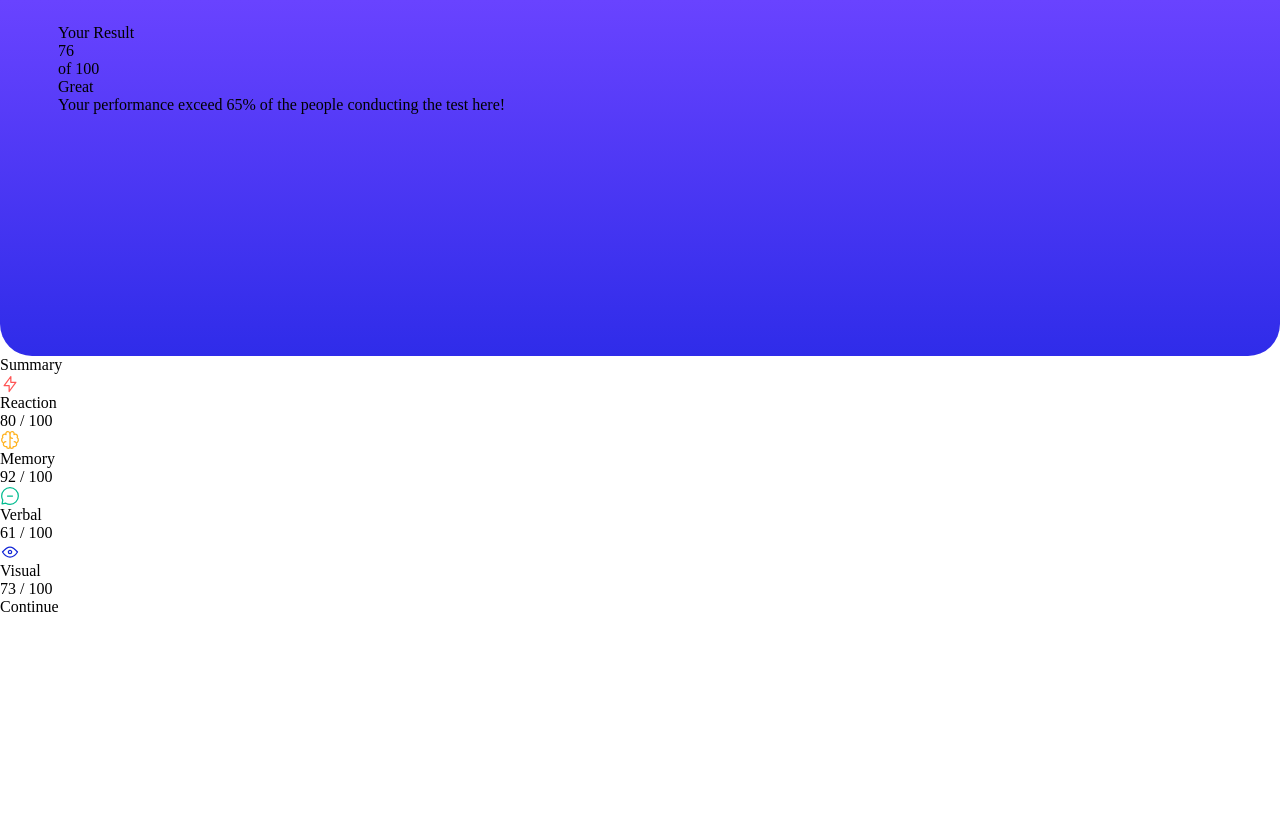
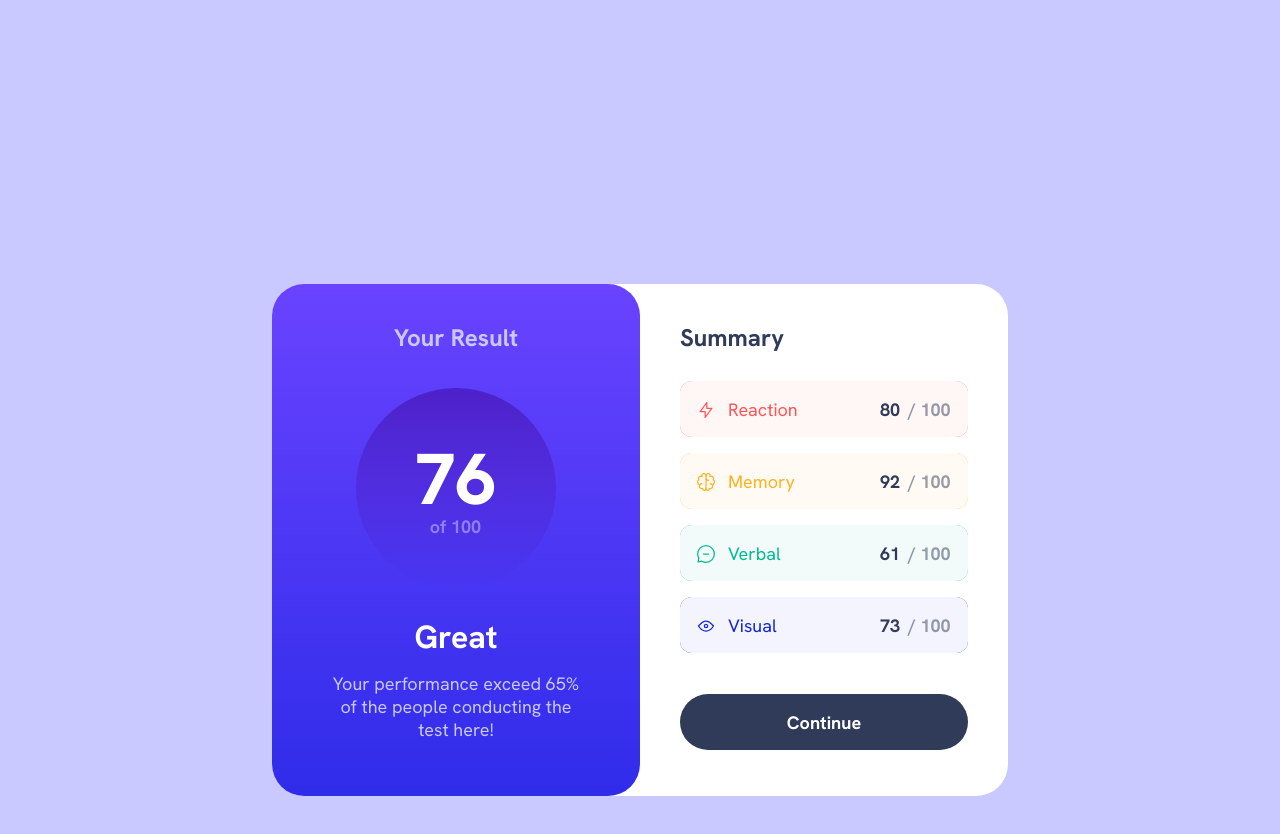
Before and after one commit to Gen2micky1/Project-3, a plain HTML site: page index.html in a window 1280 px wide. Before the commit the page ends 800 px from the top, so only its background shows below. Drawn offline with Linux system fonts and the light colour scheme.

Commit message:
update of the CSS file.

```diff
--- a/index.html
+++ b/index.html
@@ -11,88 +11,96 @@
     <link rel="stylesheet" href="main.css">
 </head>
 <body>
-    <article class="card__container">
-        <section class="card__container-results">
+    <article class="card-container">
+        <section class="card-container__results">
             <h2 class="result__h2">Your Result</h2>
 
-            <div class="result__circle">
-                <div class="result__numerator">76</div>
-                <div class="result__denominator">of 100</div>
+            <div class="card-container__circle">
+                <div class="result__numerator center">76</div>
+                <div class="result__denominator center">of 100</div>
             </div>
 
-            <section class="result__content">
+            <section class="card-container__content">
                 <h1 class="content__title">Great</h1>
-                <p class="content__subtitle">Your performance exceed 65% of the people conducting the test here!</p>
+                <p class="content__subtitle center">Your performance exceed 65% of the people conducting the test here!</p>
             </section>
         </section>
 
-        <section class="card__container-summary">
+        <section class="card-summary__details">
 
-            <h2 class="summary-h2">Summary</h2>
+            <h2 class="card-summary__details-title">Summary</h2>
 
-            <section class="summary__result-container">
-                <div class="summary__reaction">
-                    <div class="summary__reaction-overlay"></div>
+            <section class="card-summary__segments">
+                <div class="segments segments-reaction">
+                    <div class="segments-overlay"></div>
 
-                        <div class="reaction">
+                    <div class="segments-icon-label">
                         <figure>
                             <img src="./images/icon-reaction.svg" alt="reaction icon" width="20" height="20" loading="lazy">
                             <figcaption class="offscreen">Reaction Icon</figcaption>
                         </figure>
-                            <p class="reaction__red">Reaction</p>
+
+                        <p class="segments-label red">Reaction</p>
                     </div>
-                        <div class="reaction__value">
-                            <span class="reaction__numerator">80</span>
-                            <span class="reaction__denominator">/ 100</span>
+
+                    <div class="segments-value">
+                        <span class="numerator">80</span>
+                        <span class="denominator">/ 100</span>
                     </div>
 
                 </div>
 
-                <div class="summary__memory">
-                    <div class="summary__memory-overlay"></div>
+                <div class="segments segments-memory">
+                    <div class="segments-overlay"></div>
 
-                        <div class="memory">
+                    <div class="segments-icon-label">
                         <figure>
                             <img src="./images/icon-memory.svg" alt="memory icon" width="20" height="20" loading="lazy">
-                                <figcaption class="offscreen">Memory Icon</figcaption>
+                            <figcaption class="offscreen">memory Icon</figcaption>
                         </figure>
-                            <p class="memory__yellow">Memory</p>
+
+                        <p class="segments-label yellow">Memory</p>
                     </div>
-                        <div class="memory__value">
+
+                    <div class="segments-value">
                         <span class="numerator">92</span>
                         <span class="denominator">/ 100</span>
                     </div>
 
                 </div>
 
-                <div class="summary__verbal">
-                    <div class="summary__verbal-overlay"></div>
+                <div class="segments segments-verbal">
+                    <div class="segments-overlay"></div>
 
-                        <div class="verbal">
+                    <div class="segments-icon-label">
                         <figure>
                             <img src="./images/icon-verbal.svg" alt="verbal icon" width="20" height="20" loading="lazy">
-                                <figcaption class="offscreen">Verbal Icon</figcaption>
+                            <figcaption class="offscreen">verbal Icon</figcaption>
                         </figure>
-                            <p class="verbal__green">Verbal</p>
+
+                        <p class="segments-label green">Verbal</p>
                     </div>
-                        <div class="verbal__value">
+
+                    <div class="segments-value">
                         <span class="numerator">61</span>
                         <span class="denominator">/ 100</span>
                     </div>
 
                 </div>
 
-                <div class="summary__visual">
-                    <div class="summary__visual-overlay"></div>
+                <div class="segments segments-visual">
+                    <div class="segments-overlay"></div>
 
-                        <div class="visual">
+                    <div class="segments-icon-label">
                         <figure>
                             <img src="./images/icon-visual.svg" alt="visual icon" width="20" height="20" loading="lazy">
-                                <figcaption class="offscreen">Visual Icon</figcaption>
+                            <figcaption class="offscreen">visual Icon</figcaption>
                         </figure>
-                            <p class="visual__blue">Visual</p>
+
+                        <p class="segments-label blue">Visual</p>
                     </div>
-                        <div class="visual__value">
+
+                    <div class="segments-value">
                         <span class="numerator">73</span>
                         <span class="denominator">/ 100</span>
                     </div>
--- a/main.css
+++ b/main.css
@@ -36,8 +36,8 @@ img {
   --GRADIENT-2: linear-gradient(
     to bottom,
      #4D21C9 0%,
-     #2521C9 100%,
-     #2521C9 100%);
+     #2421c900 100%,
+     #2421c900 100%);
 
   /* SHADOW */
   --SHADOW: 0px 30px 60px 0px hsla(224, 83%, 58%, 0.15);
@@ -75,10 +75,6 @@ img {
   text-align: center;
 }
 
-.responsive-image {
-  display: none;
-}
-
 /* MOBILE FIRST DESIGN */
 /* || GENERAL STYLES */
 html {
@@ -93,7 +89,8 @@ body {
 }
 
 h1,
-h2 {
+h2,
+h3 {
   margin: 0;
   padding: 0;
   font-size: inherit;
@@ -102,22 +99,325 @@ h2 {
 
 a:any-link {
   text-decoration: none;
-  color: black;
 }
 
 /* MOBILE */
 /* CARD */
-.card__container {
+.card-container {
   width: 100%;
-  min-height: auto;
+  min-height: 809px;
   background-color: var(--WHITE);
 }
 
 /* CARD RESULT */
-.card__container-results {
-  width: 100%;
+.card-container__results {
+  max-width: 100%;
   min-height: 356px;
   background-image: var(--GRADIENT-1);
   border-radius: 0px 0px 32px 32px ;
   padding: 1.5rem 3.5625rem 2.5rem 3.625rem;
+  display: flex;
+  flex-flow: column;
+  align-items: center;
+  gap: 1.5rem;
+  box-shadow: var(--SHADOW);
+  margin-bottom: 1.5rem;
 }
+
+.result__h2 {
+  font: var(--HEADING-M-MOB);
+  color: var(--LIGHT-BLUE);
+}
+
+.card-container__circle {
+  width: 140px;
+  height: 140px;
+  background-image: var(--GRADIENT-2);
+  padding: 1.5625rem 2.4375rem 1.375rem 2.375rem;
+  border-radius: 50%;
+}
+
+.card-container__circle .result__numerator {
+  font: var(--HEADING-XL-MOB);
+  color: var(--WHITE);
+}
+
+.card-container__circle .result__denominator {
+  font: var(--BODY-BOLD-MOB);
+  color: var(--LIGHT-BLUE);
+  opacity: 51.68%;
+}
+
+.card-container__content {
+  width: 260px;
+  height: 81px;
+  display: flex;
+  flex-flow: column;
+  align-items: center;
+  gap: 0.5rem;
+}
+
+.card-container__content .content__title {
+  font: var(--HEADING-L-MOB);
+  color: var(--WHITE);
+}
+
+.card-container__content .content__subtitle {
+  font: var(--BODY-MOB);
+  color: var(--LIGHT-BLUE);
+}
+
+/* SUMMARY */
+
+.card-summary__details {
+  margin: 0 1.875rem 1.875rem 1.875rem;
+  display: flex;
+  flex-flow: column;
+  gap: 1.5rem;
+}
+
+.card-summary__details-title {
+  font: var(--HEADING-M-MOB);
+  color: var(--DARK-NAVY);
+}
+
+/* SUMMARY RESULT */
+.card-summary__segments {
+  display: flex;
+  flex-flow: column;
+  align-items: center;
+  gap: 1rem;
+}
+
+.segments {
+  width: 100%;
+  height: 56px;
+  border-radius: 0.75rem;
+  display: flex;
+  align-items: center;
+  justify-content: space-between;
+  position: relative;
+  padding: 1.0625rem 1rem 1.125rem 1rem;
+}
+
+.segments-reaction {
+  background-color: var(--RED);
+}
+
+.segments-memory {
+  background-color: var(--YELLOW);
+}
+
+.segments-verbal {
+  background-color: var(--GREEN);
+}
+
+.segments-visual {
+  background-color: var(--BLUE);
+}
+
+.segments-overlay {
+  background-color: var(--WHITE-95);
+  z-index: 1;
+  width: 100%;
+  height: 56px;
+  border-radius: 0.75rem;
+  position: absolute;
+  top: 0;
+  left: 0;
+}
+
+.segments-icon-label {
+  z-index: 2;
+  width: 95px;
+  display: flex;
+  align-items: center;
+  gap: 0.75rem;
+}
+
+.segments-label  {
+  font: var(--BODY-MOB);
+}
+
+.red {
+  color: var(--RED);
+}
+
+.yellow {
+  color: var(--YELLOW);
+}
+
+.green {
+  color: var(--GREEN);
+}
+
+.blue {
+  color: var(--BLUE);
+}
+
+.segments-value {
+  z-index: 2;
+  width: 64px;
+  display: flex;
+  align-items: center;
+  gap: 0.5rem;
+  font: var(--BODY-BOLD-MOB);
+  color: var(--DARK-NAVY);
+}
+
+.denominator {
+  opacity: 50%;
+}
+
+
+/* LINK */
+a {
+  width: 100%;
+  height: 56px;
+  background-color: var(--DARK-NAVY);
+  color: var(--WHITE);
+  font: var(--BODY-BOLD-MOB);
+  border-radius: 8rem;
+  display: grid;
+  place-content: center;
+}
+
+/* TABLET */
+@media screen and (min-width: 768px) {
+  /* BODY */
+  body {
+    display: grid;
+    place-content: center;
+    background-color: var(--LIGHT-BLUE);
+  }
+
+  /* CARD */
+  .card-container {
+    width: 736px;
+    min-height: 512px;
+    margin: 10rem 16rem;
+    border-radius: 2rem;
+    display: flex;
+  }
+
+  /* CARD RESULT */
+  .card-container__results {
+    max-width: 368px;
+    min-height: 512px;
+    border-radius: 2rem ;
+    padding: 2.375rem 3.375rem 2.875rem 3.375rem;
+    display: flex;
+    flex-flow: column;
+    align-items: center;
+    box-shadow: none;
+    margin-bottom: 0;
+    gap: 0;
+  }
+
+  .result__h2 {
+    font: var(--HEADING-M);
+    margin-bottom: 2.1875rem;
+  }
+
+  .card-container__circle {
+    width: 200px;
+    height: 200px;
+    padding: 3.4375rem 3.75rem 2.875rem 3.6875rem;
+    margin-bottom: 1.75rem;
+  }
+
+  .card-container__circle .result__numerator {
+    font: var(--HEADING-XL);
+  }
+
+  .card-container__circle .result__denominator {
+    font: var(--BODY-BOLD);
+    color: var(--LIGHT-BLUE);
+    opacity: 51.68%;
+  }
+
+  .card-container__content {
+    height: 134px;
+    gap: 0.875rem;
+  }
+
+  .card-container__content .content__title {
+    font: var(--HEADING-L);
+  }
+
+  .card-container__content .content__subtitle {
+    font: var(--BODY);
+  }
+
+
+  /* SUMMARY */
+
+  .card-summary__details {
+    margin: 2.375rem 2.5rem 2.875rem 2.5rem;
+    display: flex;
+    flex-flow: column;
+    gap: 0;
+  }
+
+  .card-summary__details-title {
+    font: var(--HEADING-M);
+    margin-bottom: 1.75rem;
+  }
+
+  /* SUMMARY RESULT */
+  .card-summary__segments {
+    margin-bottom: 2.5625rem;
+  }
+
+  .segments {
+    width: 288px;
+    padding: 1.0625rem 1rem 1rem 1rem;
+  }
+
+  .segments-icon-label {
+    width: 103px;
+  }
+
+  .segments-label  {
+    font: var(--BODY);
+  }
+
+
+  .segments-value {
+    width: 4.5rem;
+    font: var(--BODY-BOLD);
+  }
+
+  /* LINK */
+  a {
+    font: var(--BODY-BOLD);
+  }
+
+}
+
+
+/* DESKTOP */
+@media screen and (min-width: 992px) {
+
+  /* CARD */
+  .card-container {
+    width: 736px;
+    min-height: 512px;
+    margin: 17.75rem 22rem;
+    border-radius: 2rem;
+    display: flex;
+  }
+
+}
+
+/* DESKTOP */
+@media screen and (min-width: 992px) {
+
+   /* LINK */
+   a:hover,
+   a:active {
+    background-image: var(--GRADIENT-1);
+    box-shadow: var(--SHADOW);
+  }
+
+}
```
Lines whose indentation alone changed are shown as unchanged.
